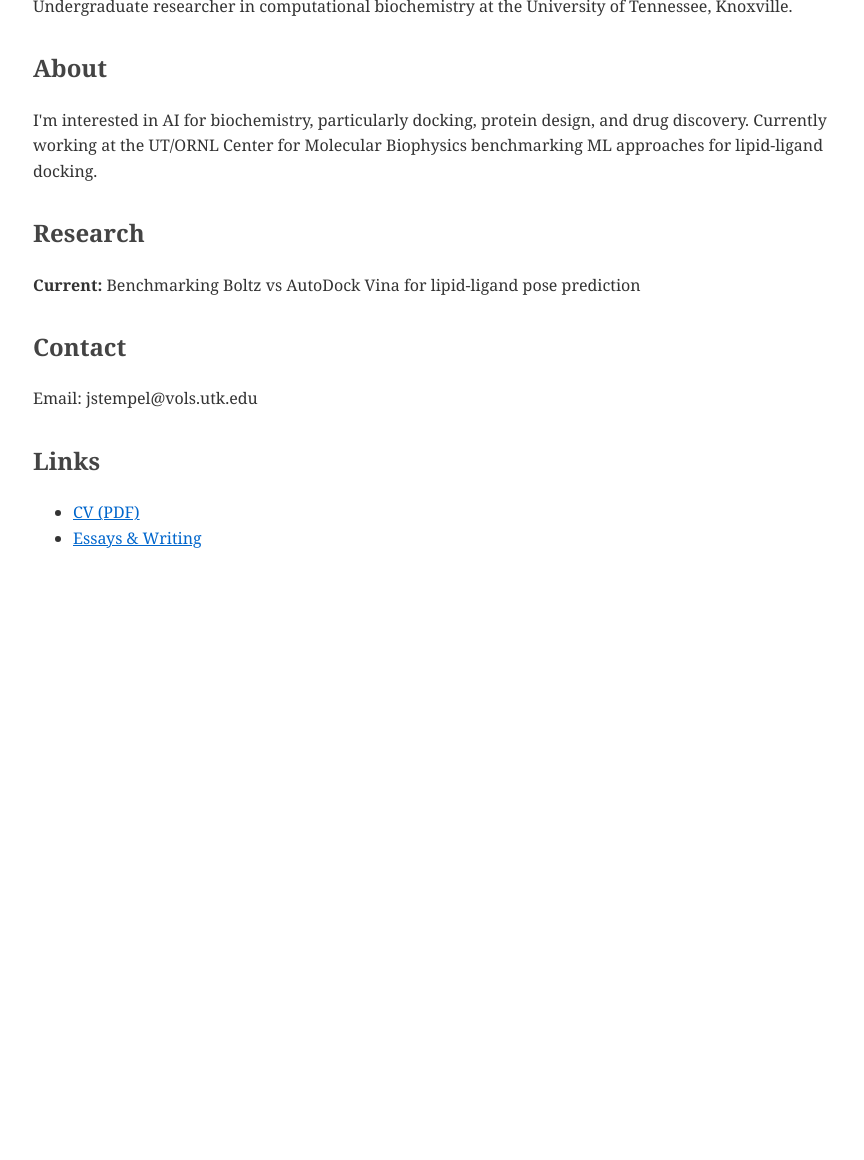
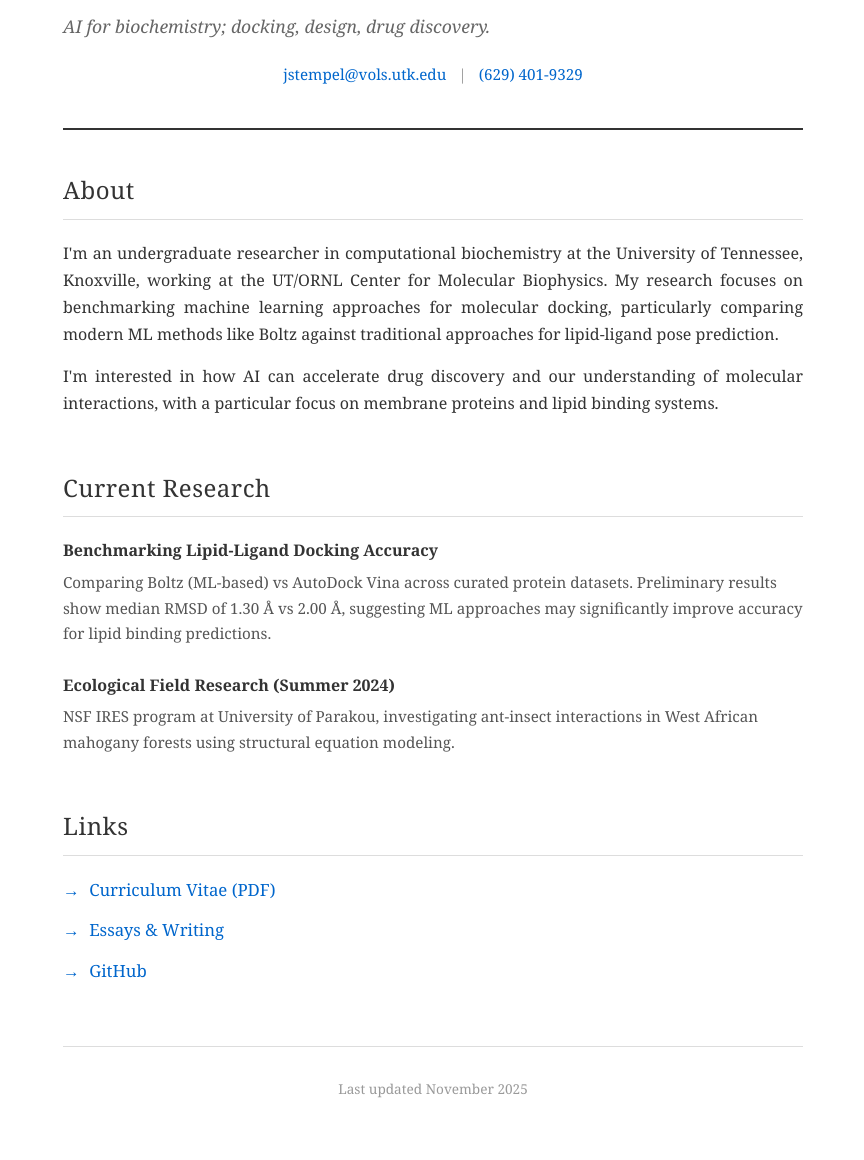
Before and after one commit to jacksonstempel/jacksonstempel.github.io, a plain HTML site: page index.html in a window 1280 px wide. Shown: the part 131-1291 px from the top of the page, without its empty margins (207-1071 px from the left). Before the commit the page ends 800 px from the top, so only its background shows below. Drawn offline with Linux system fonts and the light colour scheme.

Commit message:
Update index.html

```diff
--- a/index.html
+++ b/index.html
@@ -5,45 +5,195 @@
     <meta name="viewport" content="width=device-width, initial-scale=1.0">
     <title>Jackson Stempel</title>
     <style>
+        * {
+            margin: 0;
+            padding: 0;
+            box-sizing: border-box;
+        }
+
         body {
-            font-family: Georgia, serif;
-            line-height: 1.6;
+            font-family: Georgia, 'Times New Roman', serif;
+            line-height: 1.7;
+            color: #333;
+            background: #fff;
+        }
+
+        .container {
             max-width: 800px;
-            margin: 40px auto;
-            padding: 0 20px;
-            color: #333;
+            margin: 0 auto;
+            padding: 60px 30px;
         }
+
+        header {
+            text-align: center;
+            padding-bottom: 40px;
+            border-bottom: 2px solid #333;
+            margin-bottom: 40px;
+        }
+
         h1 {
-            border-bottom: 2px solid #333;
-            padding-bottom: 10px;
+            font-size: 2.5em;
+            font-weight: normal;
+            margin-bottom: 15px;
+            letter-spacing: 1px;
         }
+
+        .tagline {
+            font-size: 1.1em;
+            color: #666;
+            font-style: italic;
+            margin-bottom: 20px;
+        }
+
+        .contact {
+            font-size: 0.95em;
+            color: #555;
+        }
+
+        .contact a {
+            color: #0066cc;
+            text-decoration: none;
+            border-bottom: 1px solid transparent;
+            transition: border-bottom 0.2s;
+        }
+
+        .contact a:hover {
+            border-bottom: 1px solid #0066cc;
+        }
+
+        .contact span {
+            margin: 0 8px;
+            color: #999;
+        }
+
+        section {
+            margin-bottom: 50px;
+        }
+
         h2 {
-            margin-top: 30px;
-            color: #444;
+            font-size: 1.5em;
+            font-weight: normal;
+            margin-bottom: 20px;
+            padding-bottom: 8px;
+            border-bottom: 1px solid #ddd;
+            letter-spacing: 0.5px;
         }
-        a {
+
+        p {
+            margin-bottom: 15px;
+            text-align: justify;
+        }
+
+        .research-item {
+            margin-bottom: 25px;
+        }
+
+        .research-title {
+            font-weight: bold;
+            margin-bottom: 5px;
+        }
+
+        .research-desc {
+            color: #555;
+            font-size: 0.95em;
+        }
+
+        .links {
+            list-style: none;
+        }
+
+        .links li {
+            margin-bottom: 12px;
+        }
+
+        .links a {
             color: #0066cc;
+            text-decoration: none;
+            font-size: 1.05em;
+            border-bottom: 1px solid transparent;
+            transition: border-bottom 0.2s;
+        }
+
+        .links a:hover {
+            border-bottom: 1px solid #0066cc;
+        }
+
+        .links a::before {
+            content: "→ ";
+            margin-right: 5px;
+        }
+
+        footer {
+            margin-top: 60px;
+            padding-top: 30px;
+            border-top: 1px solid #ddd;
+            text-align: center;
+            font-size: 0.85em;
+            color: #999;
+        }
+
+        @media (max-width: 600px) {
+            .container {
+                padding: 40px 20px;
+            }
+
+            h1 {
+                font-size: 2em;
+            }
+
+            .contact {
+                font-size: 0.85em;
+            }
+
+            .contact span {
+                display: block;
+                margin: 5px 0;
+            }
         }
     </style>
 </head>
 <body>
-    <h1>Jackson Stempel</h1>
+    <div class="container">
+        <header>
+            <h1>Jackson Stempel</h1>
+            <p class="tagline">AI for biochemistry; docking, design, drug discovery.</p>
+            <div class="contact">
+                <a href="mailto:jstempel@vols.utk.edu">jstempel@vols.utk.edu</a>
+                <span>|</span>
+                <a href="tel:+16294019329">(629) 401-9329</a>
+            </div>
+        </header>
 
-    <p>Undergraduate researcher in computational biochemistry at the University of Tennessee, Knoxville.</p>
+        <section>
+            <h2>About</h2>
+            <p>I'm an undergraduate researcher in computational biochemistry at the University of Tennessee, Knoxville, working at the UT/ORNL Center for Molecular Biophysics. My research focuses on benchmarking machine learning approaches for molecular docking, particularly comparing modern ML methods like Boltz against traditional approaches for lipid-ligand pose prediction.</p>
+            <p>I'm interested in how AI can accelerate drug discovery and our understanding of molecular interactions, with a particular focus on membrane proteins and lipid binding systems.</p>
+        </section>
 
-    <h2>About</h2>
-    <p>I'm interested in AI for biochemistry, particularly docking, protein design, and drug discovery. Currently working at the UT/ORNL Center for Molecular Biophysics benchmarking ML approaches for lipid-ligand docking.</p>
+        <section>
+            <h2>Current Research</h2>
+            <div class="research-item">
+                <div class="research-title">Benchmarking Lipid-Ligand Docking Accuracy</div>
+                <div class="research-desc">Comparing Boltz (ML-based) vs AutoDock Vina across curated protein datasets. Preliminary results show median RMSD of 1.30 Å vs 2.00 Å, suggesting ML approaches may significantly improve accuracy for lipid binding predictions.</div>
+            </div>
+            <div class="research-item">
+                <div class="research-title">Ecological Field Research (Summer 2024)</div>
+                <div class="research-desc">NSF IRES program at University of Parakou, investigating ant-insect interactions in West African mahogany forests using structural equation modeling.</div>
+            </div>
+        </section>
 
-    <h2>Research</h2>
-    <p><strong>Current:</strong> Benchmarking Boltz vs AutoDock Vina for lipid-ligand pose prediction</p>
+        <section>
+            <h2>Links</h2>
+            <ul class="links">
+                <li><a href="cv.pdf">Curriculum Vitae (PDF)</a></li>
+                <li><a href="writing.html">Essays & Writing</a></li>
+                <li><a href="https://github.com/yourusername">GitHub</a></li>
+            </ul>
+        </section>
 
-    <h2>Contact</h2>
-    <p>Email: jstempel@vols.utk.edu</p>
-
-    <h2>Links</h2>
-    <ul>
-        <li><a href="cv.pdf">CV (PDF)</a></li>
-        <li><a href="writing.html">Essays & Writing</a></li>
-    </ul>
+        <footer>
+            Last updated November 2025
+        </footer>
+    </div>
 </body>
 </html>
```
